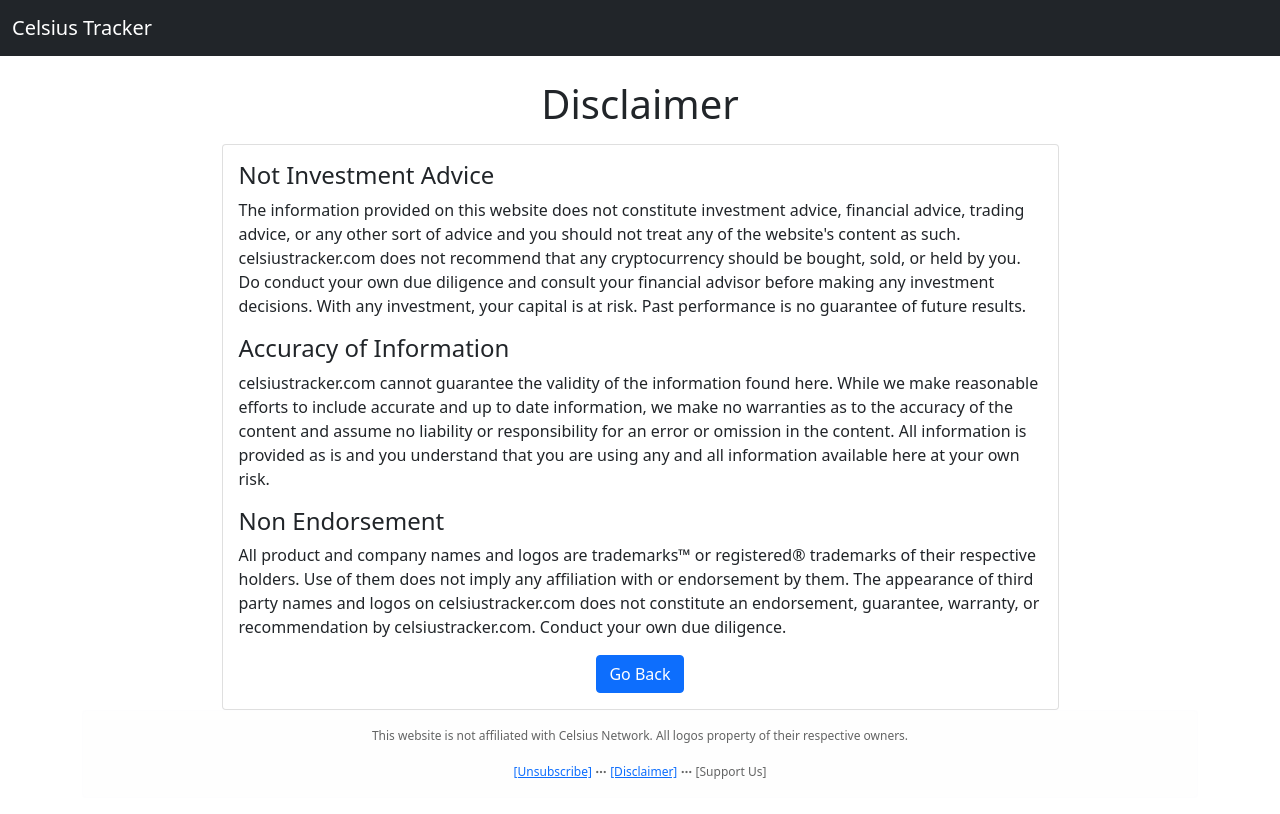
After one commit to alexrirak/celsiusRateTracker, a Flask app: page /disclaimer in a window 1280 px wide. The commit adds this page. Run offline with Flask 2, Linux system fonts and the light colour scheme; parts of the project's set-up code (start-up, migrations or seed data) failed here and were passed over; some libraries are stand-ins or nearby versions.

Commit message:
disclaimers and template optimizations

```diff
--- a/app.py
+++ b/app.py
@@ -192,6 +192,14 @@ def confirm_email(confirmation_id: str):
                            BASE_HOST=BASE_HOST)
 
 
+# Displays the unsubscribe landing page
+# For users not coming from an email it encodes he email
+@app.route('/unsubscribe/')
+def unsubscribe_landing_page():
+    #TODO: write the landing page
+    return ('Success', 200)
+
+
 # Displays the unsubscribe page given an email id string
 # email id is just the person's email in hex encoded form
 @app.route('/unsubscribe/<string:email_id>')
@@ -236,6 +244,13 @@ def unsubscribe_email(email_id: str):
     mydb.close()
 
     return ('Success', 200)
+
+
+# Displays the disclaimer
+@app.route('/disclaimer')
+def disclaimer_page():
+    return render_template('financialDisclaimer.html',
+                           BASE_HOST=BASE_HOST)
 
 
 # Checks if this email has already been confirmed
--- /dev/null
+++ b/templates/financialDisclaimer.html
@@ -0,0 +1,38 @@
+{% extends "template.html" %}
+
+{% block scripts %}
+    <script type="text/javascript" src="/static/js/unsub.js"></script>
+{% endblock %}
+
+{% block content %}
+    <div>
+        <h1 class="text-center">Disclaimer</h1>
+
+            <div class="card w-75 mx-auto mt-3">
+                <div class="card-body">
+                    <h4 class="card-title">Not Investment Advice</h4>
+
+                    <p class="card-text">
+                        The information provided on this website does not constitute investment advice, financial advice, trading advice, or any other sort of advice and you should not treat any of the website's content as such. {{ BASE_HOST|trim("https://") }} does not recommend that any cryptocurrency should be bought, sold, or held by you. Do conduct your own due diligence and consult your financial advisor before making any investment decisions. With any investment, your capital is at risk. Past performance is no guarantee of future results.
+                    </p>
+
+                    <h4 class="card-title">Accuracy of Information</h4>
+
+                    <p class="card-text">
+                        {{ BASE_HOST|trim("https://") }} cannot guarantee the validity of the information found here. While we make reasonable efforts to include accurate and up to date information, we make no warranties as to the accuracy of the content and assume no liability or responsibility for an error or omission in the content. All information is provided as is and you understand that you are using any and all information available here at your own risk.
+                    </p>
+
+                    <h4 class="card-title">Non Endorsement</h4>
+
+                    <p class="card-text">
+                        All product and company names and logos are trademarks™ or registered® trademarks of their respective holders. Use of them does not imply any affiliation with or endorsement by them. The appearance of third party names and logos on {{ BASE_HOST|trim("https://") }} does not constitute an endorsement, guarantee, warranty, or recommendation by {{ BASE_HOST|trim("https://") }}. Conduct your own due diligence.
+                    </p>
+
+                    <p class="card-text text-center">
+                        <a href="{{ BASE_HOST }}" class="btn btn-primary">Go Back</a>
+                    </p>
+                </div>
+            </div>
+
+    </div>
+{% endblock %}
--- a/templates/template.html
+++ b/templates/template.html
@@ -23,7 +23,12 @@
         </nav>
 
         <main class="container-lg">
-        {% block content %}{% endblock %}
+            {% block content %}{% endblock %}
+            <div class="alert alert-light" id="disclaimer">
+                {% block disclaimer %}This website is not affiliated with Celsius Network. All logos property of their respective owners.{% endblock %}
+                <br /><br />
+                <a href="/unsubscribe" >[Unsubscribe]</a> <i class="bi bi-three-dots"></i> <a href="/disclaimer" >[Disclaimer]</a> <i class="bi bi-three-dots"></i> [Support Us]
+            </div>
         </main>
 
         <script src="https://cdn.jsdelivr.net/npm/bootstrap@5.0.0-beta1/dist/js/bootstrap.bundle.min.js"></script>
--- a/templates/unsubscribe.html
+++ b/templates/unsubscribe.html
@@ -49,7 +49,6 @@
                     <a href="{{ BASE_HOST }}" class="btn btn-primary">Cancel</a>
                 </div>
             </div>
-
         {% endif %}
 
     </div>
```
Also changed, not shown: templates/main.html (+5 -5 lines).
